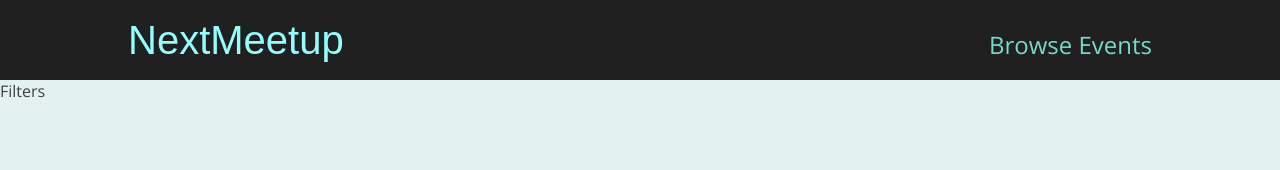
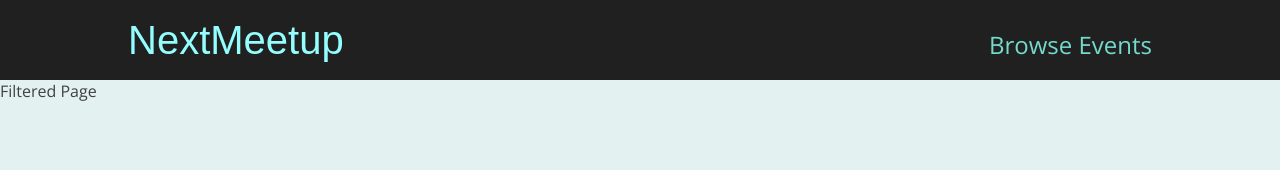
Before and after one commit to jardadev/NextMeetup, a Next.js app: page /events in a window 1280 px wide. Shown: the top 170 px of the page. Built offline with nearby package versions, Linux system fonts and the light colour scheme.

Commit message:
refactor replace div with react fragment

```diff
--- a/pages/events/[...slug].js
+++ b/pages/events/[...slug].js
@@ -1,5 +1,7 @@
+import EventFilter from '../../components/Events/EventFilter/EventFilter'
+
 const EventFilterPage = () => {
-	return <div>Filters</div>;
+	return <>Filtered Page</>;
 };
 
 export default EventFilterPage;
```
